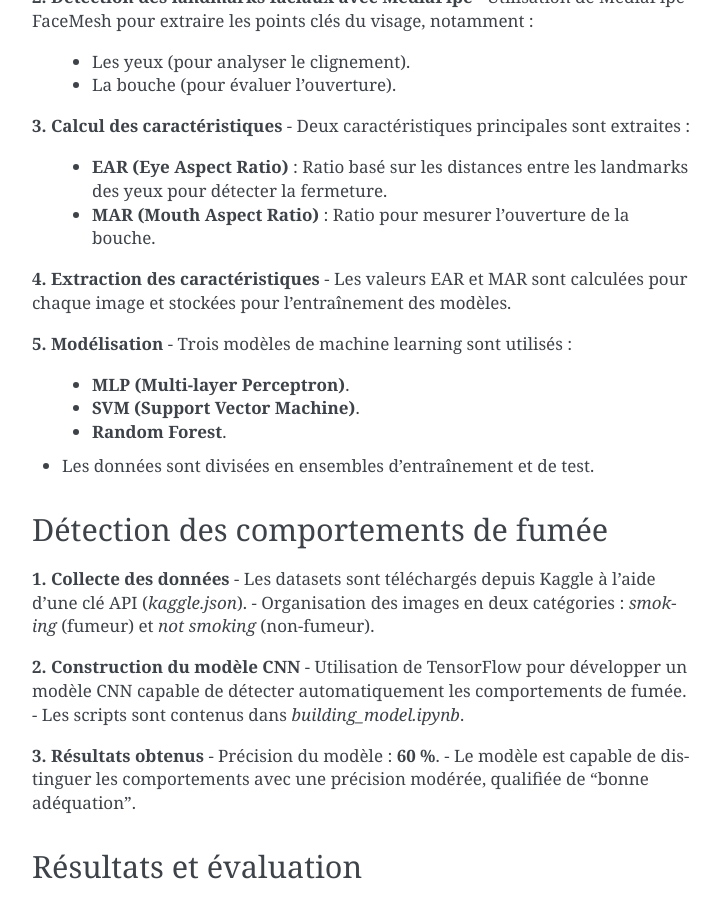
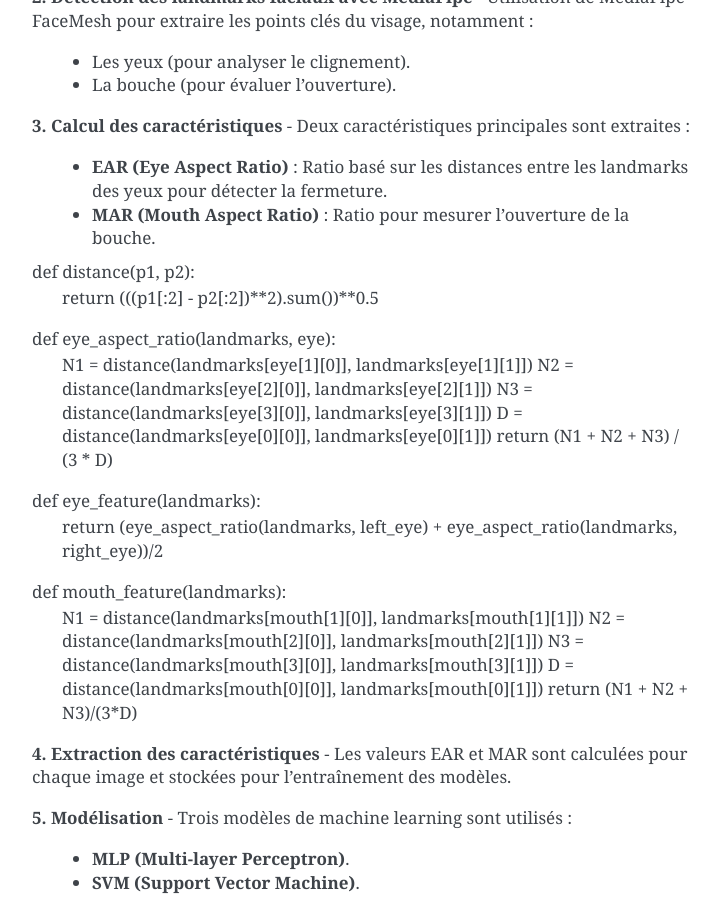
Before and after one commit to fatimafadili/detection, a Sphinx documentation site: the page built from source/index.rst, in a window 1280 px wide and 900 px high, scrolled down 1570 px. Shown: the whole window, without its empty margins (388-1108 px from the left). Built offline with Sphinx 7.4.7, drawn with Linux system fonts in a browser that asks for light colours; pages that are not in the unit, such as notebooks, are missing from menus.

Commit message:
Update index.rst

```diff
--- a/source/index.rst
+++ b/source/index.rst
@@ -71,6 +71,25 @@ Détection de la fatigue
 - Deux caractéristiques principales sont extraites :
   - **EAR (Eye Aspect Ratio)** : Ratio basé sur les distances entre les landmarks des yeux pour détecter la fermeture.
   - **MAR (Mouth Aspect Ratio)** : Ratio pour mesurer l’ouverture de la bouche.
+def distance(p1, p2):
+    return (((p1[:2] - p2[:2])**2).sum())**0.5
+
+def eye_aspect_ratio(landmarks, eye):
+    N1 = distance(landmarks[eye[1][0]], landmarks[eye[1][1]])
+    N2 = distance(landmarks[eye[2][0]], landmarks[eye[2][1]])
+    N3 = distance(landmarks[eye[3][0]], landmarks[eye[3][1]])
+    D = distance(landmarks[eye[0][0]], landmarks[eye[0][1]])
+    return (N1 + N2 + N3) / (3 * D)
+
+def eye_feature(landmarks):
+    return (eye_aspect_ratio(landmarks, left_eye) + eye_aspect_ratio(landmarks, right_eye))/2
+
+def mouth_feature(landmarks):
+    N1 = distance(landmarks[mouth[1][0]], landmarks[mouth[1][1]])
+    N2 = distance(landmarks[mouth[2][0]], landmarks[mouth[2][1]])
+    N3 = distance(landmarks[mouth[3][0]], landmarks[mouth[3][1]])
+    D = distance(landmarks[mouth[0][0]], landmarks[mouth[0][1]])
+    return (N1 + N2 + N3)/(3*D)
 
 **4. Extraction des caractéristiques**
 - Les valeurs EAR et MAR sont calculées pour chaque image et stockées pour l’entraînement des modèles.
```
